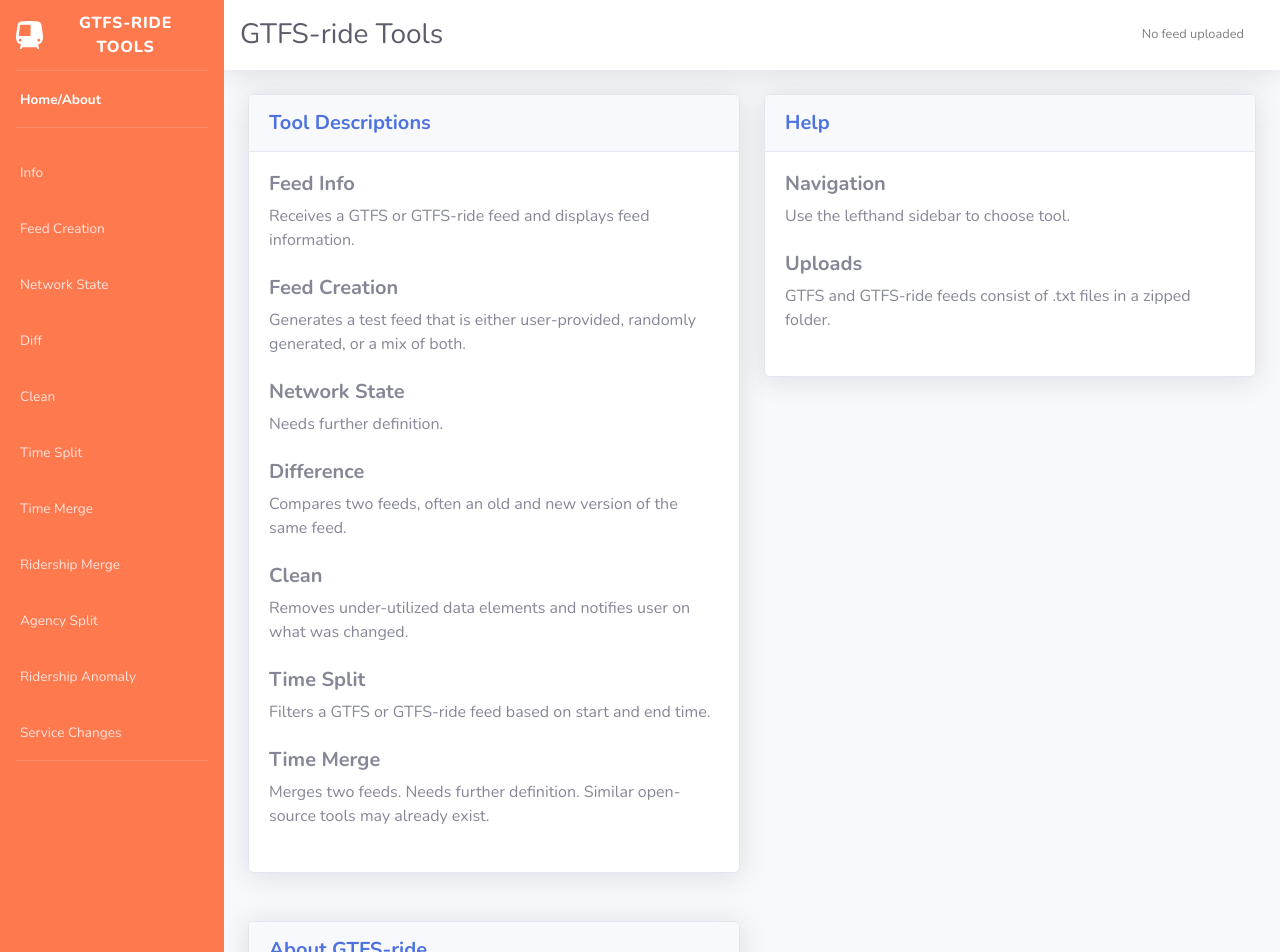
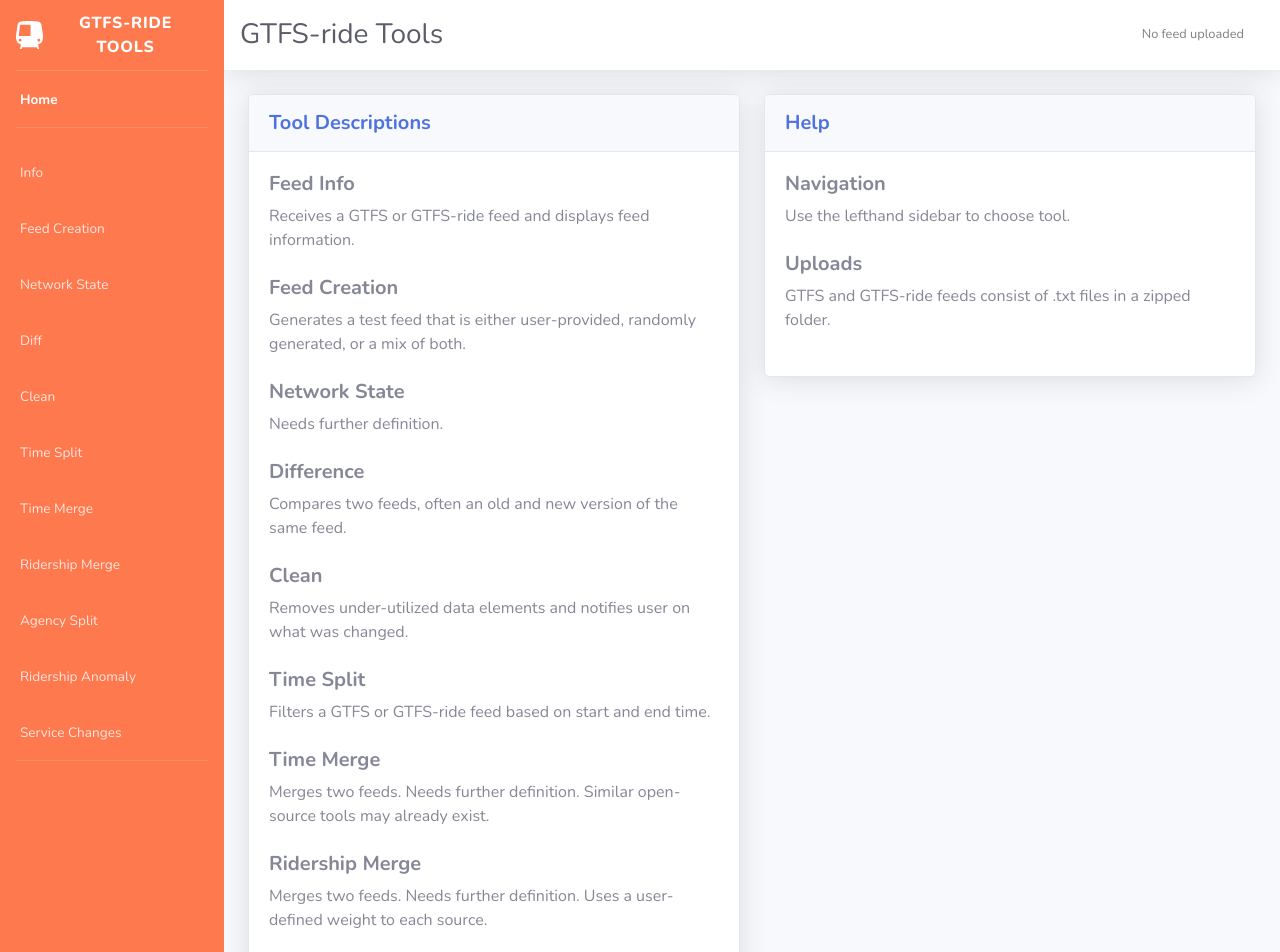
Before and after one commit to chasestubb/GTFS-ride_Tools_Dev, a React (Create React App) app in the folder frontend/: page / in a window 1280 px wide. Shown: the top 952 px of the page. Built offline with nearby package versions, Linux system fonts and the light colour scheme; some icons are missing.

Commit message:
changed home/about to 'home', updated a few styles of the font/UI, and added function summaries to the home page.

```diff
--- a/frontend/src/App.js
+++ b/frontend/src/App.js
@@ -2,12 +2,12 @@ import React from 'react';
 import './App.css';
 import Sidebar from "./components/sidebar"
 import Topbar from "./components/topbar"
-import HomeAbout from "./components/home-about"
+import Home from "./components/home"
 import Info from "./components/info"
 
 function content(nav){
 	if (nav === "home"){
-		return (<HomeAbout></HomeAbout>);
+		return (<Home></Home>);
 	} else if (nav === "info") {
 		return (<Info></Info>);
 	}
@@ -73,7 +73,7 @@ class App extends React.Component{
 
 		/*let content;
 		if (this.state.nav === "home"){
-			content = <HomeAbout></HomeAbout>;
+			content = <Home></Home>;
 		} else if (this.state.nav === "info") {
 			content = <Info></Info>;
 		}*/
--- a/frontend/src/components/home-about.jsx
+++ b/frontend/src/components/home.jsx
@@ -39,6 +39,12 @@ export default () => {
 							<br /><br />
 							<h5 className="font-weight-bold">Time Merge</h5>
 							Merges two feeds. Needs further definition. Similar open-source tools may already exist.
+							<br /><br />
+							<h5 className="font-weight-bold">Ridership Merge</h5>
+							Merges two feeds. Needs further definition. Uses a user-defined weight to each source.
+							<br /><br />
+							<h5 className="font-weight-bold">Agency Split</h5>
+							Filters a GTFS or GTFS-ride feed based on agencies included.
 							<br /><br />
 						</div>
 					</div>
--- a/frontend/src/components/sidebar.jsx
+++ b/frontend/src/components/sidebar.jsx
@@ -28,7 +28,7 @@ class Sidebar extends React.Component{
 				<li className="nav-item active">
 					<a className="nav-link">
 					<i class="fas fa-home"></i>
-						<span>Home/About</span></a>
+						<span>Home</span></a>
 				</li>
 			)
 		} else { // if user is currently NOT at home
@@ -36,7 +36,7 @@ class Sidebar extends React.Component{
 				<li className="nav-item">
 					<a className="nav-link" href="" onClick = {() => this.navigate("home")}>
 					<i class="fas fa-home"></i>
-						<span>Home/About</span></a>
+						<span>Home</span></a>
 				</li>
 			)
 		}
```
